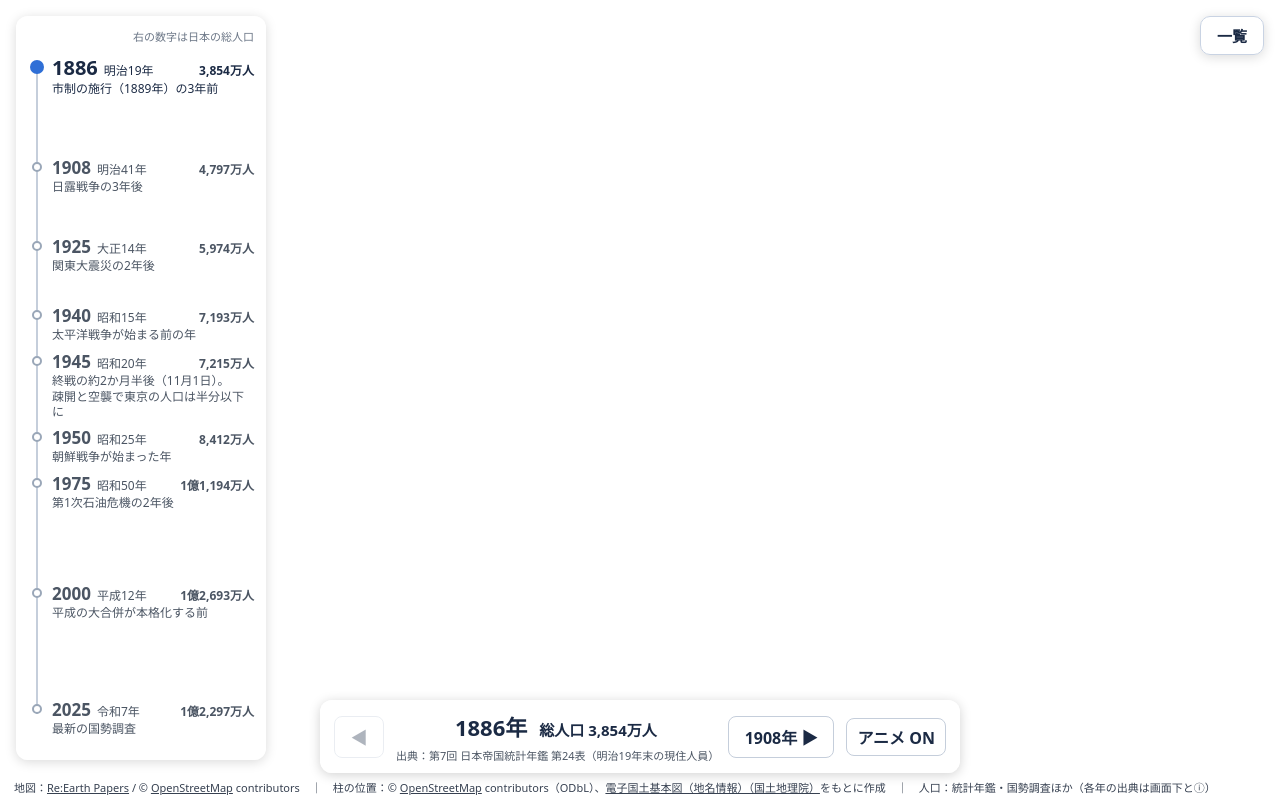
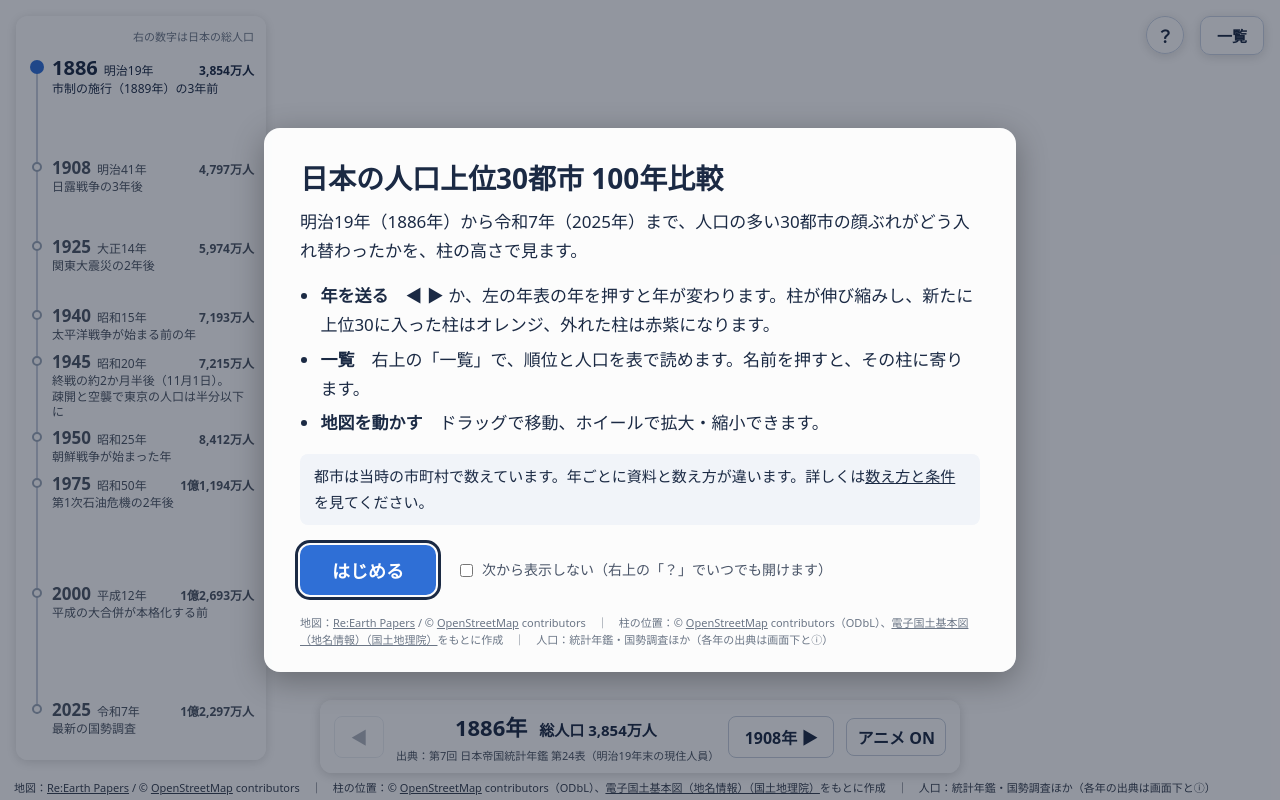
Before and after one commit to yyamamoto-euk/japan-top30-cities-navara, a website built with Vite: page index.html in a window 1280 px wide. Built offline with nearby package versions, Linux system fonts and the light colour scheme; what @navaramap/three, @navaramap/three-default-plugin, @navaramap/three-plugins would draw is missing.

Commit message:
初めて使う人向けのスタート画面を足す
- 開くと、地図をうすく暗くした上にスタート画面を出す（src/intro.ts）。何のアプリか、操作3つ（年を送る・一覧・地図を動かす）、
  数字を読む前の注意（conditions.md へのリンク）、クレジット
- 地図の読み込み中は「はじめる」を押せない。押すと、遠くから開いたときのカメラへ寄り、1つ目の年の柱が0から伸びる（2.5秒。yyamaが案Aを選んだ）。アニメーション OFF ならすぐにいつもの画面
- 毎回出す（yyamaが選んだ）。「次から表示しない」にチェックした人だけ次から出さない。右上の「？」で開き直せる。?intro=0・?ui=0 では出さない
- ダイアログ（role="dialog"・aria-modal）。Tab は中だけを回り、Esc で閉じる。閉じたら「一覧」ボタンへ移る
- conditions.md の URL を constants.ts の CONDITIONS_URL にまとめた（一覧の一言と共通。リポジトリを移したらここを直す）
- README・SPEC.md に反映した

Co-Authored-By: Claude Opus 5.5 <noreply@anthropic.com>

```diff
--- a/index.html
+++ b/index.html
@@ -288,6 +288,8 @@
     }
 
     /* ?ui=0（スクリーンショット用）：年表・下のパネル・左下のクレジット・ⓘ を隠す。柱とラベルは出す（src/main.ts） */
+    .ui-hidden .intro,
+    .ui-hidden .intro-help,
     .ui-hidden .rank-toggle,
     .ui-hidden .rank-panel,
     .ui-hidden .timeline,
@@ -517,6 +519,133 @@
       }
     }
 
+    /* スタート画面（src/intro.ts）。地図をうすく暗くした上に重ねる。教室のプロジェクターでも読めるよう本文は 17px */
+    .intro {
+      position: absolute;
+      inset: 0;
+      z-index: 20;
+      display: flex;
+      align-items: center;
+      justify-content: center;
+      padding: 24px;
+      background: rgba(15, 23, 42, 0.45);
+      font-family: system-ui, "Hiragino Sans", "Yu Gothic UI", "Meiryo", sans-serif;
+      color: #1b2a44;
+    }
+    .intro[hidden] {
+      display: none;
+    }
+    .intro__card {
+      max-width: 680px;
+      max-height: 100%;
+      overflow-y: auto;
+      padding: 32px 36px 24px;
+      border-radius: 16px;
+      background: rgba(255, 255, 255, 0.97);
+      box-shadow: 0 8px 32px rgba(0, 0, 0, 0.3);
+      font-size: 17px;
+      line-height: 1.7;
+    }
+    .intro__title {
+      margin: 0 0 12px;
+      font-size: 28px;
+      line-height: 1.3;
+    }
+    .intro__title:focus {
+      outline: none;
+    }
+    .intro__lead {
+      margin: 0 0 16px;
+    }
+    .intro__how {
+      margin: 0 0 16px;
+      padding-left: 1.2em;
+    }
+    .intro__how li {
+      margin: 6px 0;
+    }
+    .intro__note {
+      margin: 0 0 20px;
+      padding: 10px 14px;
+      border-radius: 8px;
+      background: #f1f4f9;
+      font-size: 15px;
+    }
+    .intro__actions {
+      display: flex;
+      align-items: center;
+      flex-wrap: wrap;
+      gap: 12px 20px;
+    }
+    .intro__start {
+      padding: 12px 32px;
+      border: none;
+      border-radius: 10px;
+      background: #2f6fd6;
+      color: #fff;
+      font: 700 18px system-ui, "Hiragino Sans", "Yu Gothic UI", "Meiryo", sans-serif;
+      cursor: pointer;
+    }
+    .intro__start:disabled {
+      background: #9aa8bd;
+      cursor: wait;
+    }
+    .intro__hide {
+      display: inline-flex;
+      align-items: center;
+      gap: 6px;
+      font-size: 14px;
+      color: #4a5568;
+    }
+    .intro__credit {
+      margin: 20px 0 0;
+      font-size: 11px;
+      line-height: 1.5;
+      color: #6b7686;
+    }
+    .intro__credit a,
+    .intro__note a {
+      color: inherit;
+    }
+    .intro__start:focus-visible,
+    .intro a:focus-visible,
+    .intro input:focus-visible,
+    .intro-help:focus-visible {
+      outline: 3px solid #1b2a44;
+      outline-offset: 2px;
+    }
+    /* 右上の「？」：スタート画面を開き直す（「一覧」の左） */
+    .intro-help {
+      position: absolute;
+      top: 16px;
+      right: 96px;
+      z-index: 6;
+      width: 38px;
+      height: 38px;
+      border: 1px solid #c9d3e3;
+      border-radius: 50%;
+      background: rgba(255, 255, 255, 0.95);
+      box-shadow: 0 2px 12px rgba(0, 0, 0, 0.15);
+      font: 700 17px system-ui, "Hiragino Sans", "Yu Gothic UI", "Meiryo", sans-serif;
+      color: #1b2a44;
+      cursor: pointer;
+    }
+    @media (max-width: 719px) {
+      .intro {
+        padding: 0;
+      }
+      .intro__card {
+        max-width: none;
+        height: 100%;
+        border-radius: 0;
+        padding: 20px;
+        font-size: 15px;
+      }
+      .intro__title {
+        font-size: 22px;
+      }
+    }
+
     /* 仮データを使っている年に出す印 */
     .dummy-badge {
       position: absolute;
--- a/src/constants.ts
+++ b/src/constants.ts
@@ -71,6 +71,17 @@ export const SELECT_OUTLINE_THICKNESS = 2;
 export const SELECT_PITCH = -40;
 export const SELECT_DISTANCE_PER_HEIGHT = 1.6;
 export const SELECT_MIN_DISTANCE = 150_000;
+
+/**
+ * 「数え方と条件」（conditions.md）の置き場所。一覧の一言とスタート画面からリンクする。
+ * 公開用リポジトリの GitHub 上のファイル。リポジトリを移したら直す
+ */
+export const CONDITIONS_URL = "https://github.com/yyamamoto-euk/japan-top30-cities-navara/blob/main/conditions.md";
+
+/** スタート画面の「はじめる」のあと、遠くから日本へ寄って柱が伸びる長さ（ミリ秒）。アニメーションが ON のとき */
+export const INTRO_MS = 2500;
+/** スタート画面の後ろに見せる、遠くのカメラ（開いたときのカメラから、この距離まで引く。m） */
+export const INTRO_FAR_DISTANCE = 12_000_000;
 
 /** 年を送ったときのアニメーションの長さ（ミリ秒）。ON のとき使う */
 export const ANIMATION_MS = 1500;
--- /dev/null
+++ b/src/intro.ts
@@ -0,0 +1,157 @@
+// スタート画面：初めて使う人に、何のアプリか・操作3つ・数字を読む前の注意を伝える（2026-11-23 yyamaの指示）。
+// - 開くたびに出す（yyamaが「毎回」を選んだ）。「次から表示しない」にチェックした人だけ、次から出さない（ブラウザに覚えさせる）
+// - 地図をうすく暗くした上に重ねる。地図の読み込み中は「はじめる」を押せない
+// - 「はじめる」を押すと、カメラが遠くから日本へ寄り、柱が0から伸びる（main.ts の startIntro。案A）
+// - 右上の「？」で、いつでも開き直せる（開き直したときは、閉じても地図はそのまま）
+// - ダイアログとして作る（role="dialog"・aria-modal・見出し）。開いている間は Tab が中だけを回り、Esc で閉じる
+
+import { CONDITIONS_URL, CREDIT_LINE } from "./constants.ts";
+
+const HIDE_KEY = "japan-top30-cities-navara:intro-hidden";
+
+/** 「次から表示しない」にチェックしたか（保存できないブラウザでは、いつも出す） */
+export function introHidden(): boolean {
+  try {
+    return localStorage.getItem(HIDE_KEY) === "1";
+  } catch {
+    return false;
+  }
+}
+
+function saveHidden(hidden: boolean): void {
+  try {
+    if (hidden) localStorage.setItem(HIDE_KEY, "1");
+    else localStorage.removeItem(HIDE_KEY);
+  } catch {
+    // 保存できなくても動く
+  }
+}
+
+const el = <K extends keyof HTMLElementTagNameMap>(tag: K, className?: string, text?: string) => {
+  const e = document.createElement(tag);
+  if (className) e.className = className;
+  if (text !== undefined) e.textContent = text;
+  return e;
+};
+
+const link = (text: string, url: string) => {
+  const a = el("a", "", text);
+  a.href = url;
+  a.target = "_blank";
+  a.rel = "noopener noreferrer";
+  return a;
+};
+
+export class Intro {
+  private backdrop: HTMLElement;
+  private start: HTMLButtonElement;
+  private help: HTMLButtonElement;
+  private ready = false;
+  /** 閉じたあとに呼ぶ。最初の1回は main.ts の入り方（寄る・伸びる）、開き直したときは何もしない */
+  private onClose: (() => void) | null = null;
+
+  constructor(parent: HTMLElement) {
+    this.backdrop = el("div", "intro");
+    this.backdrop.hidden = true;
+    const card = el("div", "intro__card");
+    card.setAttribute("role", "dialog");
+    card.setAttribute("aria-modal", "true");
+    card.setAttribute("aria-labelledby", "intro-title");
+    card.setAttribute("aria-describedby", "intro-lead");
+
+    const title = el("h1", "intro__title", "日本の人口上位30都市 100年比較");
+    title.id = "intro-title";
+    title.tabIndex = -1; // 読み込み中は、開いたときにここへ移る
+    const lead = el("p", "intro__lead", "明治19年（1886年）から令和7年（2025年）まで、人口の多い30都市の顔ぶれがどう入れ替わったかを、柱の高さで見ます。");
+    lead.id = "intro-lead";
+
+    const how = el("ul", "intro__how");
+    const items: [string, string][] = [
+      ["年を送る", "◀ ▶ か、左の年表の年を押すと年が変わります。柱が伸び縮みし、新たに上位30に入った柱はオレンジ、外れた柱は赤紫になります。"],
+      ["一覧", "右上の「一覧」で、順位と人口を表で読めます。名前を押すと、その柱に寄ります。"],
+      ["地図を動かす", "ドラッグで移動、ホイールで拡大・縮小できます。"],
+    ];
+    for (const [head, body] of items) {
+      const li = el("li");
+      li.append(el("strong", "", head), document.createTextNode(`　${body}`));
+      how.append(li);
+    }
+
+    const note = el("p", "intro__note");
+    note.append("都市は当時の市町村で数えています。年ごとに資料と数え方が違います。詳しくは", link("数え方と条件", CONDITIONS_URL), "を見てください。");
+
+    const actions = el("div", "intro__actions");
+    this.start = el("button", "intro__start", "地図を読み込み中…");
+    this.start.type = "button";
+    this.start.disabled = true;
+    this.start.addEventListener("click", () => this.close());
+    const hideLabel = el("label", "intro__hide");
+    const hide = el("input");
+    hide.type = "checkbox";
+    hide.checked = introHidden();
+    hide.addEventListener("change", () => saveHidden(hide.checked));
+    hideLabel.append(hide, document.createTextNode("次から表示しない（右上の「？」でいつでも開けます）"));
+    actions.append(this.start, hideLabel);
+
+    const credit = el("p", "intro__credit");
+    CREDIT_LINE.forEach((part, i) => {
+      if (i > 0) credit.append("　｜　");
+      for (const piece of part) credit.append(typeof piece === "string" ? piece : link(piece.text, piece.url));
+    });
+
+    card.append(title, lead, how, note, actions, credit);
+    this.backdrop.append(card);
+    // Tab を中だけで回す。Esc で閉じる（読み込み中は閉じない）
+    card.addEventListener("keydown", (e) => {
+      if (e.key === "Escape" && this.ready) {
+        e.preventDefault();
+        this.close();
+      } else if (e.key === "Tab") {
+        const focusable = [...card.querySelectorAll<HTMLElement>("a, button:not(:disabled), input")];
+        const first = focusable[0];
+        const last = focusable[focusable.length - 1];
+        if (e.shiftKey && document.activeElement === first) {
+          e.preventDefault();
+          last.focus();
+        } else if (!e.shiftKey && document.activeElement === last) {
+          e.preventDefault();
+          first.focus();
+        }
+      }
+    });
+
+    this.help = el("button", "intro-help", "？");
+    this.help.type = "button";
+    this.help.setAttribute("aria-label", "使い方（スタート画面）を開く");
+    this.help.addEventListener("click", () => this.open(null));
+
+    parent.append(this.help, this.backdrop);
+  }
+
+  /** 開く。onClose は閉じたあとに1回だけ呼ぶ */
+  open(onClose: (() => void) | null): void {
+    this.onClose = onClose;
+    this.backdrop.hidden = false;
+    (this.ready ? this.start : this.backdrop.querySelector<HTMLElement>(".intro__title"))?.focus();
+  }
+
+  /** 地図の準備ができたら呼ぶ。「はじめる」を押せるようにする */
+  setReady(): void {
+    this.ready = true;
+    this.start.disabled = false;
+    this.start.textContent = "はじめる";
+    if (!this.backdrop.hidden) this.start.focus();
+  }
+
+  get isOpen(): boolean {
+    return !this.backdrop.hidden;
+  }
+
+  private close(): void {
+    this.backdrop.hidden = true;
+    const done = this.onClose;
+    this.onClose = null;
+    document.querySelector<HTMLElement>(".rank-toggle")?.focus();
+    done?.();
+  }
+}
--- a/src/main.ts
+++ b/src/main.ts
@@ -4,6 +4,7 @@
 // - 画面の左に年表（timeline.ts）：年・和暦・出来事の一言・日本の総人口。クリックでその年へ
 // - 画面の下に ◀ ▶、今の年と総人口、出典の一行（controls.ts）。左下とⓘにクレジット（credits.ts）
 // - 画面の右に、開閉式の一覧（rankList.ts）：今の年の上位30と外れた柱を表で出す
+// - 開くとスタート画面（intro.ts）。「はじめる」で遠くから日本へ寄り、柱が0から伸びる。右上の「？」で開き直せる
 // - 1925年は、1932年に東京市に入る町を東京の柱に積む（stack.ts）
 // - タッチパッドのピンチでページ全体が拡大されないようにする（地図のカメラだけが動く）
 //
@@ -12,6 +13,7 @@
 //   ?camera=naha … frames.ts の DEBUG_CAMERAS のカメラで開く
 //   例：http://localhost:8080/?year=1886&camera=naha （那覇・首里の重なりを見る）
 //   例：http://localhost:8080/?year=1925&camera=tokyo （1925年の東京まわりの町の柱を見る）
+//   ?intro=0     … スタート画面を出さずに開く（デモ用）
 //   ?ui=0        … スクリーンショット用。年表・下のパネル・左下のクレジット・ⓘ を隠す（柱とラベルは出す）
 //   例：http://localhost:8080/?year=2025&ui=0 （Navara のショーケース用に、1000×1000 程度の正方形で撮る）
 //   ※ ?ui=0 で撮った画像を載せるときは、地図と柱の位置のクレジット（Re:Earth Papers / © OpenStreetMap contributors、国土地理院）を
@@ -38,6 +40,8 @@ import {
   CITIES_URL,
   DUMMY_URL,
   HEIGHT_PER_PERSON,
+  INTRO_FAR_DISTANCE,
+  INTRO_MS,
   LABEL_FONT_SIZE,
   LABEL_NAME_SCALE,
   LABEL_NOW_DISPLAY,
@@ -62,6 +66,7 @@ import { topChanges } from "./changes.ts";
 import { Controls, loadAnimationSetting } from "./controls.ts";
 import { addCredits } from "./credits.ts";
 import { formatNationalPopulation, nowNameForLabel } from "./format.ts";
+import { Intro, introHidden } from "./intro.ts";
 import { formatPopulation, PillarLabels, type LabelItem } from "./labels.ts";
 import { RankList, type OutRow, type RankChange, type RankRow } from "./rankList.ts";
 import { layoutPillars } from "./layout.ts";
@@ -77,6 +82,11 @@ const startCamera: CameraPosition = DEBUG_CAMERAS[params.get("camera") ?? ""] ??
 
 // --- 初期化（プラグインは init の前に全部足す） ---
 const container = document.getElementById("main")!;
+// スタート画面（src/intro.ts）。地図の読み込み中の黒い画面も隠すので、地図より先に出す。
+// 毎回出す。「次から表示しない」にチェックした人、?intro=0、?ui=0 のときは出さない
+const showIntro = params.get("ui") !== "0" && params.get("intro") !== "0" && !introHidden();
+const intro = new Intro(container);
+if (showIntro) intro.open(() => startIntro());
 const view = new ThreeView<DefaultDescriptions>({ container });
 view.addPlugin(new DefaultPlugin());
 const tilejson = new TileJsonPlugin();
@@ -102,7 +112,8 @@ if (import.meta.env.DEV) Object.assign(window, { view });
 // マウスでの移動・拡大縮小・傾きは効かせたままにする（2026-11-22 yyamaの指示）。
 // 操作・体験設計はあとで見直す（SPEC.md の未決）。止めるときは次の1行を戻す：
 // view.camera.options = { enableSpin: false, enableZoom: false, enableTilt: false };
-view.setCamera(startCamera);
+// スタート画面を出すときは、遠くから始める（「はじめる」で startCamera へ寄る）
+view.setCamera(showIntro ? { ...startCamera, distance: INTRO_FAR_DISTANCE } : startCamera);
 
 // --- 光：柱の面ごとに明るさを変える（constants.ts の PILLAR_LIT）。太陽の向きは日時から決まるので固定する ---
 // 2026-11-23 に3D地形はやめた（開いてから地図が出るまでが遅くなったため。yyamaの指示）。背景地図は光の影響を受けない
@@ -312,10 +323,36 @@ function goHome(): void {
 // --- 最初のコマ ---
 let index = startIndex;
 let current = statesFor(index);
-pillars.apply(current);
-pillars.setHighlights(changesFor(index), highlightStyle);
-labels.set(labelItemsFor(index, current));
+/** 柱の高さを0にした状態（スタート画面のあと、ここから伸ばす） */
+const flat = (states: Map<string, PillarState>) => new Map([...states].map(([id, s]) => [id, { ...s, height: 0 }]));
+if (showIntro) {
+  pillars.apply(flat(current)); // スタート画面の後ろでは柱を立てない
+} else {
+  pillars.apply(current);
+  pillars.setHighlights(changesFor(index), highlightStyle);
+  labels.set(labelItemsFor(index, current));
+}
 showControls(index);
+
+/**
+ * スタート画面の「はじめる」のあと：遠くから開いたときのカメラへ寄り、柱を0から伸ばす（案A）。
+ * アニメーションが OFF なら、すぐにいつもの画面にする
+ */
+function startIntro(): void {
+  const duration = animationOn ? INTRO_MS : 0;
+  if (duration > 0) void view.flyTo(startCamera as Parameters<typeof view.flyTo>[0], { duration });
+  else view.setCamera(startCamera);
+  const from = flat(current);
+  const to = current;
+  tween.start(
+    duration,
+    (t) => pillars.apply(t >= 1 ? to : lerpStates(from, to, t), t >= 1),
+    () => {
+      pillars.setHighlights(changesFor(index), highlightStyle);
+      labels.set(labelItemsFor(index, current));
+    },
+  );
+}
 
 /** i 番目のコマへ送る。動いている途中なら、先に最後の状態にしてから送る */
 function go(i: number): void {
@@ -348,4 +385,5 @@ function go(i: number): void {
   );
 }
 
+intro.setReady();
 console.info(`[japan-top30-cities-navara] 柱 ${placed.size} 本、コマ ${FRAMES.length}、最初は ${FRAMES[index].year} 年`);
--- a/src/rankList.ts
+++ b/src/rankList.ts
@@ -5,6 +5,8 @@
 // - 表は <table> と <caption>。前の年からの変化は、記号のほかに読み上げ用の文も付ける（色だけ・記号だけに頼らない）
 // - 名前はボタン。押す（Enter）と、その柱に寄る（main.ts の selectPillar）。「全国に戻る」で開いたときのカメラに戻る
 //   画面が狭くて一覧が全面に重なっているときは、選んだら一覧を閉じて、寄った先を見せる
+
+import { CONDITIONS_URL } from "./constants.ts";
 
 /** 前の年からの変化。null は比べる年が無い（1886年） */
 export type RankChange = { kind: "up" | "down" | "same"; by: number } | { kind: "new" } | null;
@@ -33,7 +35,7 @@ export type RankListContent = {
 };
 
 /** 順位の注意のリンク先（conditions.md の「気をつけてほしい違い」） */
-const NOTE_URL = "https://github.com/yyamamoto-euk/japan-top30-cities-navara/blob/main/conditions.md#%E6%B0%97%E3%82%92%E3%81%A4%E3%81%91%E3%81%A6%E3%81%BB%E3%81%97%E3%81%84%E9%81%95%E3%81%84";
+const NOTE_URL = `${CONDITIONS_URL}#%E6%B0%97%E3%82%92%E3%81%A4%E3%81%91%E3%81%A6%E3%81%BB%E3%81%97%E3%81%84%E9%81%95%E3%81%84`;
 
 const el = <K extends keyof HTMLElementTagNameMap>(tag: K, className?: string, text?: string) => {
   const e = document.createElement(tag);
```
Also changed, not shown: SPEC.md (+4 -0 lines), README.md.
